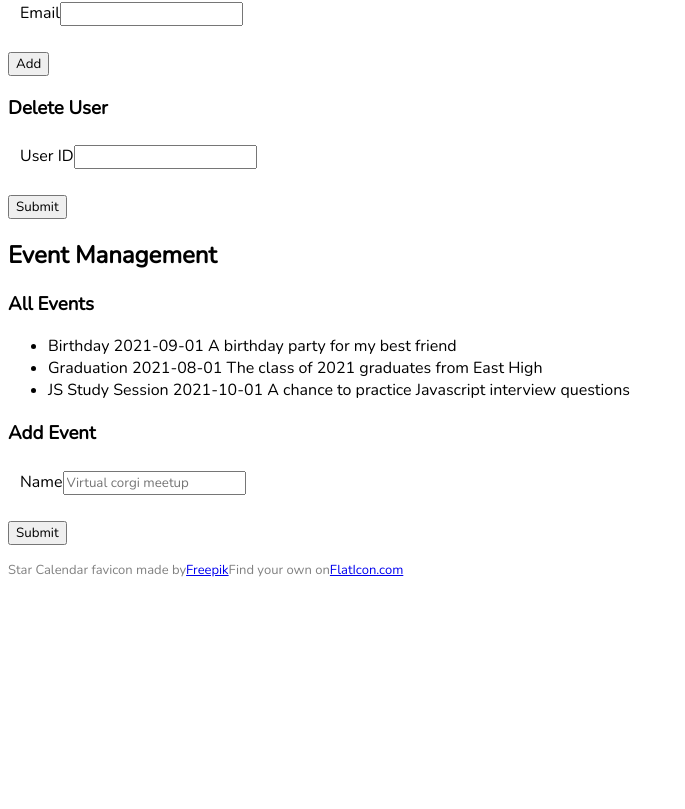
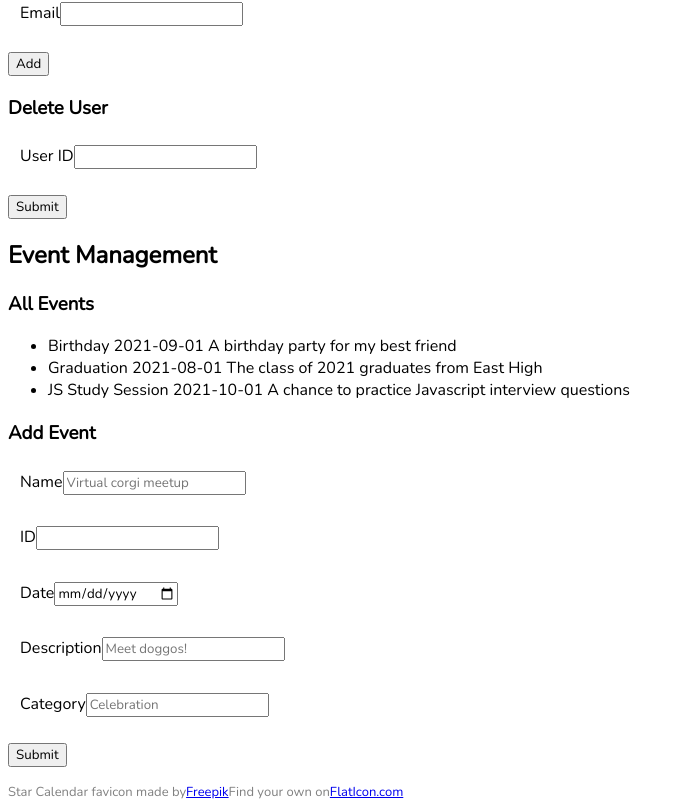
Before and after one commit to lisaleegithub/eventonica, a React (Create React App) app in the folder client/: page / in a window 1280 px wide. Shown: the part 410-1219 px from the top of the page, without its empty margins (0-685 px from the left). Before the commit the page ends 997 px from the top, so only its background shows below. Built offline with nearby package versions, Linux system fonts and the light colour scheme.

Commit message:
Create input fields.

```diff
--- a/client/src/Components/Events.js
+++ b/client/src/Components/Events.js
@@ -48,6 +48,42 @@ const Events = () => {
                         placeholder="Virtual corgi meetup"
                     />
                 </fieldset>
+
+                <fieldset>
+                    <label>ID</label>
+                    <input
+                        type="number"
+                        id="add-event-number"
+                        placeholder=""
+                    />
+                </fieldset>
+
+                <fieldset>
+                    <label>Date</label>
+                    <input
+                        type="date"
+                        id="add-event-date"
+                        placeholder="2/2/2022"
+                    />
+                </fieldset>
+
+                <fieldset>
+                    <label>Description</label>
+                    <input
+                        type="text"
+                        id="add-event-description"
+                        placeholder="Meet doggos!"
+                    />
+                </fieldset>
+
+                <fieldset>
+                    <label>Category</label>
+                    <input
+                        type="text"
+                        id="add-event-category"
+                        placeholder="Celebration"
+                    />
+                </fieldset>
                 {/* Add more form fields here */}
                 <input type="submit" />
             </form>
```
